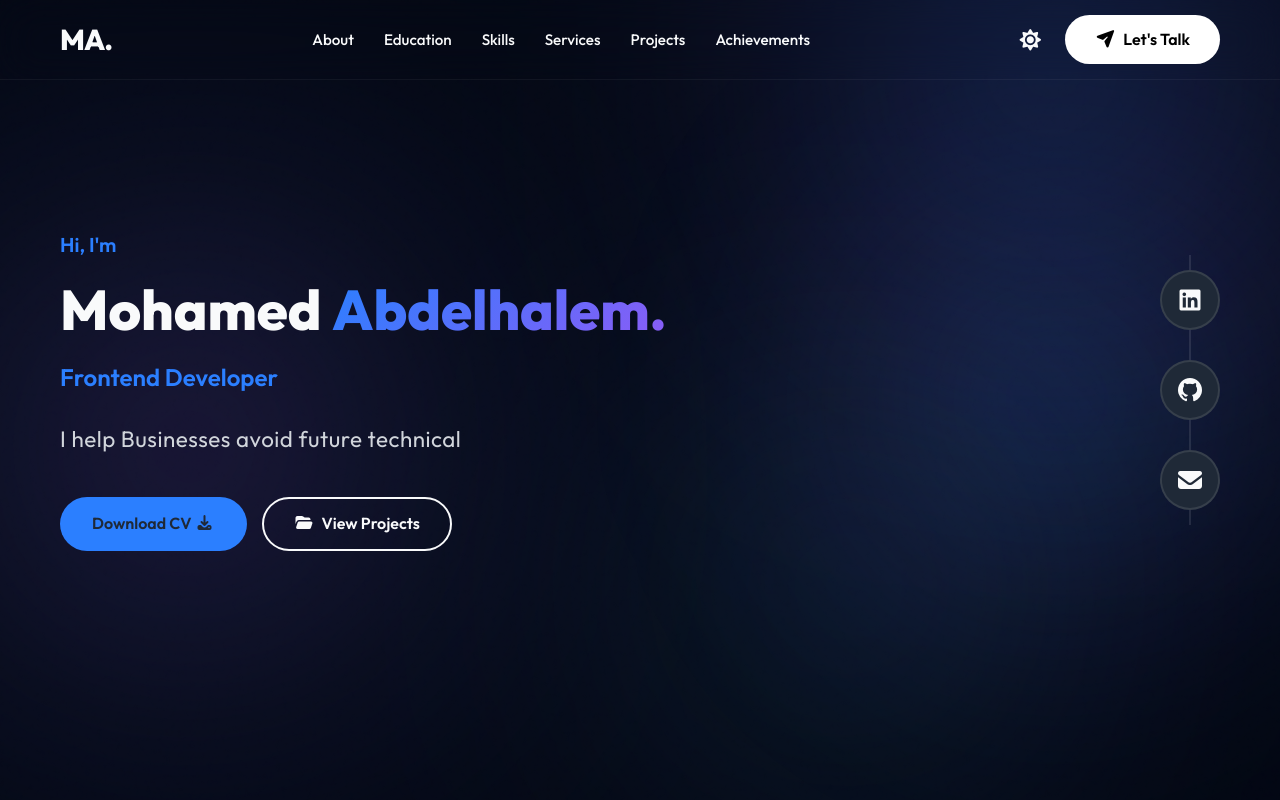
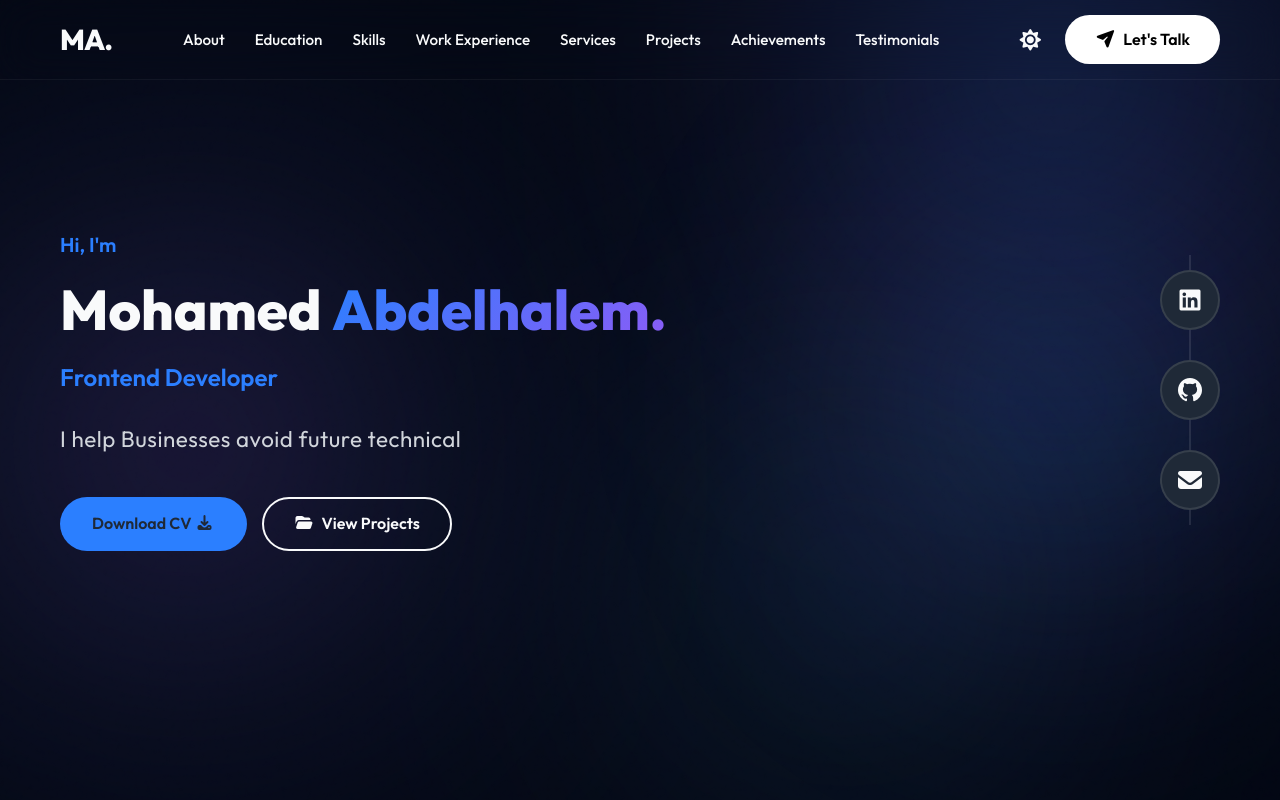
Before and after one commit to MohamedAbdalhalem/Mohamed-_Abdelhalem_portofolio, a React (Vite) app: page / in a window 1280 px wide. Shown: the top 800 px of the page. Built offline with nearby package versions, Linux system fonts and the light colour scheme.

Commit message:
add Experience and Testimonials sections

```diff
--- a/src/App.tsx
+++ b/src/App.tsx
@@ -13,6 +13,8 @@ import Achievements from './components/Achievements'
 // import Testimonials from './components/Testimonials'
 import Contact from './components/Contact'
 import Footer from './components/Footer'
+import WorkExperience from './components/WorkExperience'
+import Testimonials from './components/Testimonials'
 
 function App() {
   useEffect(() => {
@@ -46,11 +48,11 @@ function App() {
       <About />
       <Education />
       <Skills />
-      {/* <WorkExperience /> */}
+      <WorkExperience />
       <Services />
       <Projects />
       <Achievements />
-      {/* <Testimonials /> */}
+      <Testimonials />
       <Contact />
       <Footer />
     </>
--- a/src/components/Header.tsx
+++ b/src/components/Header.tsx
@@ -4,11 +4,11 @@ const navLinks = [
   { href: '#about', label: 'About' },
   { href: '#education', label: 'Education' },
   { href: '#skills', label: 'Skills' },
-  // { href: '#work-experience', label: 'Work Experience' },
+  { href: '#work-experience', label: 'Work Experience' },
   { href: '#services', label: 'Services' },
   { href: '#projects', label: 'Projects' },
   { href: '#achievements', label: 'Achievements' },
-  // { href: '#testimonials', label: 'Testimonials' },
+  { href: '#testimonials', label: 'Testimonials' },
 ]
 
 const Header = () => {
```
